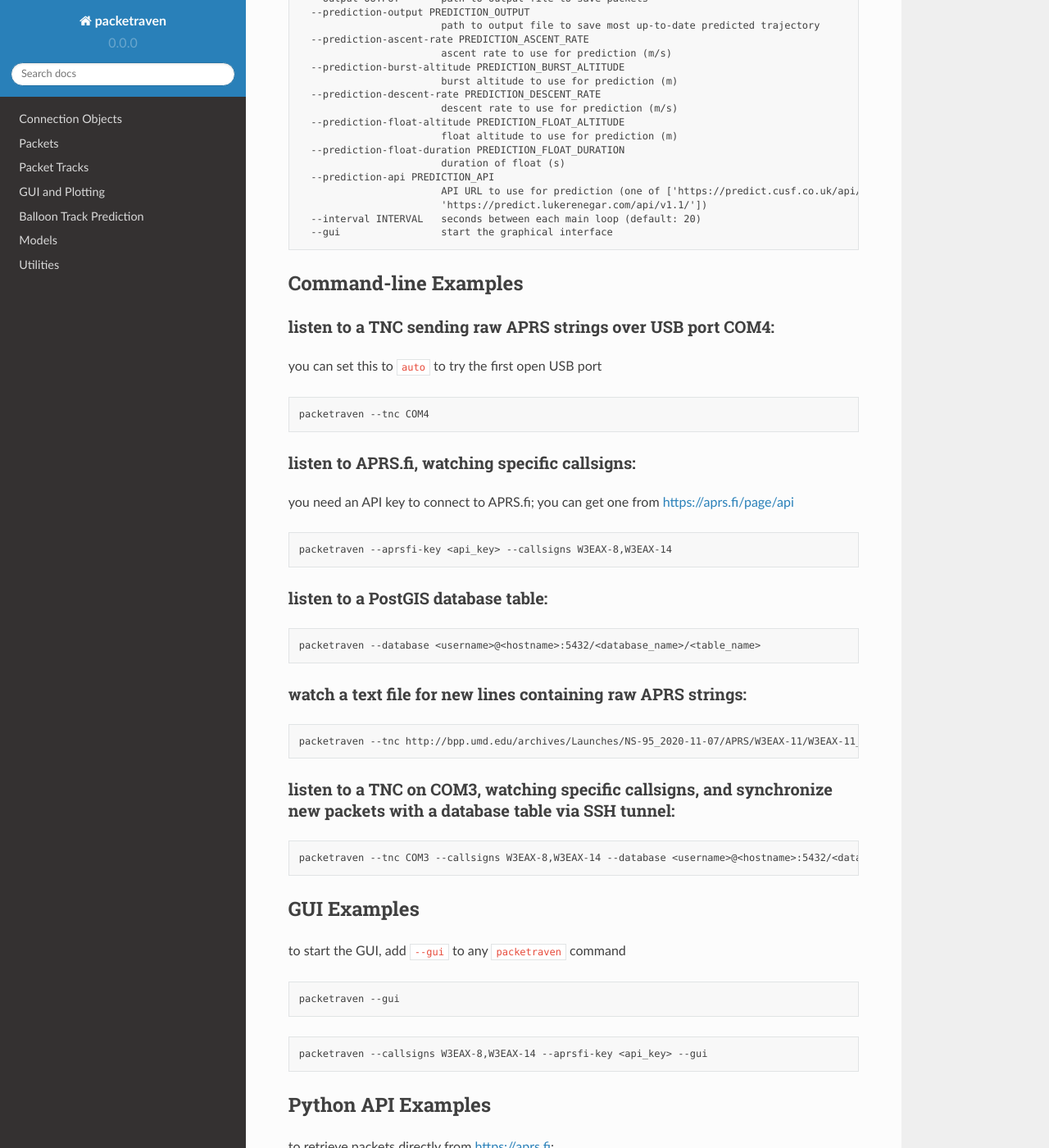
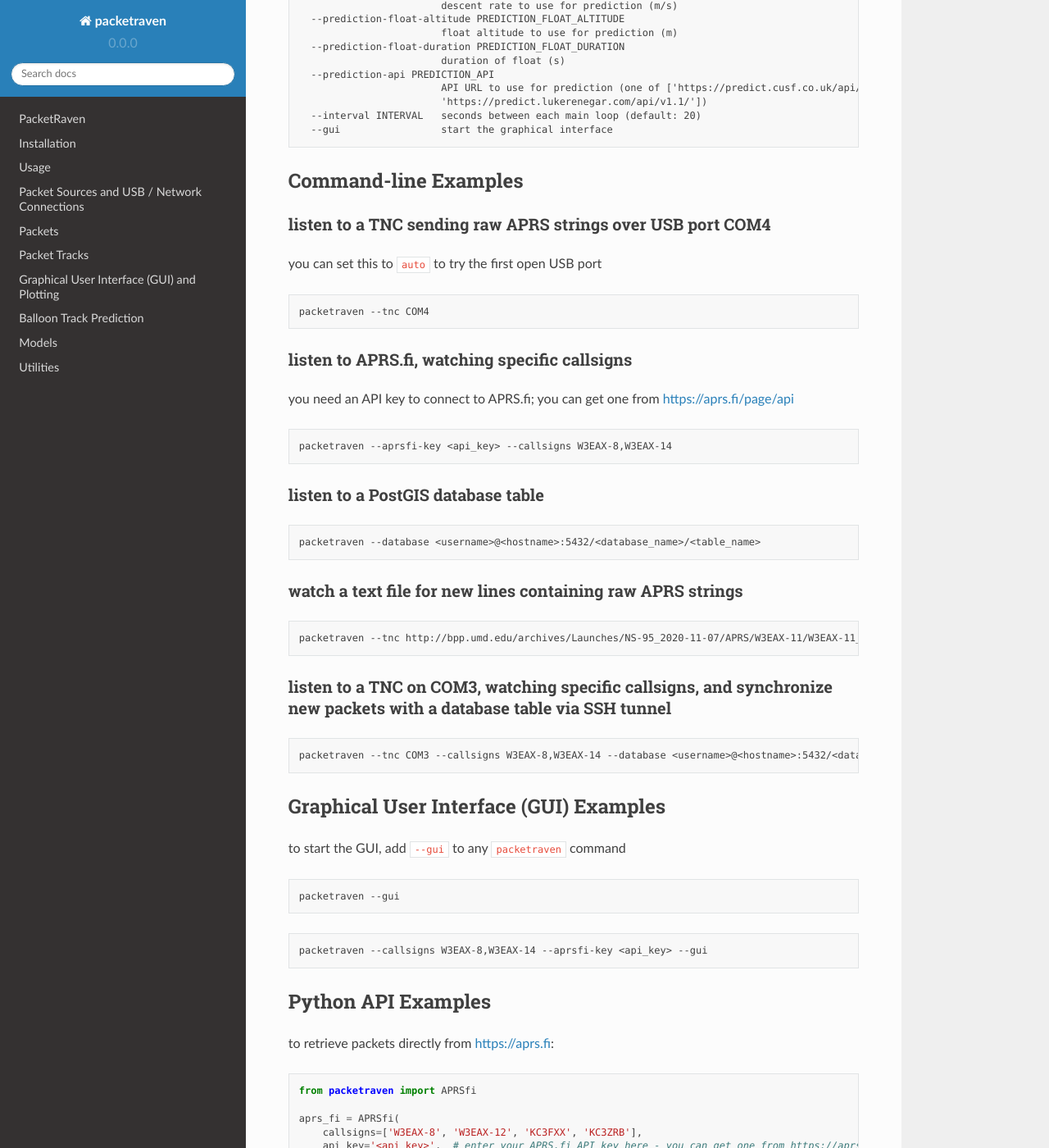
Before and after one commit to UMDBPP/PacketRaven, a Sphinx documentation site: the page built from docs/source/index.rst, in a window 1280 px wide and 1400 px high, scrolled down 1906 px. Shown: the whole window at 82% size. Built offline with Sphinx 7.4.7 and the Read the Docs theme 2.0.0, drawn with Linux system fonts in a browser that asks for light colours; the version number is read from the project's files by our own code; some of the changed text lies outside the part shown.

Commit message:
update README.md and fix code blocks as rendered by `m2r2`

````diff
--- a/README.md
+++ b/README.md
@@ -9,7 +9,7 @@
 
 PacketRaven is a dashboard built to track high-altitude balloon flights from their location telemetry.
 
-```bash
+```shell
 pip install packetraven
 ```
 
@@ -18,25 +18,25 @@
 0. install Python
    https://www.python.org/downloads/
 1. create a virtual environment so you don't pollute your system Python installation (or skip to step 3 if you don't care)
-   ```bash
+   ```
    pip install virtualenv
    virtualenv packetraven_env
    ```
 2. activate your new virtual environment
     - On Linux:
-   ```bash
+   ```
    source packetraven_env/bin/activate
    ```
     - On Windows native command prompt (`cmd`):
-   ```cmd
+   ```
    .\packetraven_env\Scripts\activate.bat
    ```
     - On Windows PowerShell:
-   ```cmd
+   ```
    .\packetraven_env\Scripts\activate.ps1
    ```
 3. install `packetraven`
-   ```bash
+   ```
    pip install packetraven
    ```
 
@@ -88,49 +88,49 @@
 
 ## Command-line Examples
 
-#### listen to a TNC sending raw APRS strings over USB port COM4:
+#### listen to a TNC sending raw APRS strings over USB port COM4
 
 you can set this to `auto` to try the first open USB port
 
-```bash
+```shell
 packetraven --tnc COM4
 ```
 
-#### listen to APRS.fi, watching specific callsigns:
+#### listen to APRS.fi, watching specific callsigns
 
 you need an API key to connect to APRS.fi; you can get one from https://aprs.fi/page/api
 
-```bash
+```shell
 packetraven --aprsfi-key <api_key> --callsigns W3EAX-8,W3EAX-14
 ```
 
-#### listen to a PostGIS database table:
+#### listen to a PostGIS database table
 
-```bash
+```shell
 packetraven --database <username>@<hostname>:5432/<database_name>/<table_name>
 ```
 
-#### watch a text file for new lines containing raw APRS strings:
+#### watch a text file for new lines containing raw APRS strings
 
-```bash
+```shell
 packetraven --tnc http://bpp.umd.edu/archives/Launches/NS-95_2020-11-07/APRS/W3EAX-11/W3EAX-11_raw_NS95.txt
 ```
 
-#### listen to a TNC on COM3, watching specific callsigns, and synchronize new packets with a database table via SSH tunnel:
+#### listen to a TNC on COM3, watching specific callsigns, and synchronize new packets with a database table via SSH tunnel
 
-```bash
+```shell
 packetraven --tnc COM3 --callsigns W3EAX-8,W3EAX-14 --database <username>@<hostname>:5432/<database_name>/<table_name> --tunnel <ssh_username>@<hostname>:22
 ```
 
-## GUI Examples
+## Graphical User Interface (GUI) Examples
 
 to start the GUI, add `--gui` to any `packetraven` command
 
-```bash
+```shell
 packetraven --gui
 ```
 
-```bash
+```shell
 packetraven --callsigns W3EAX-8,W3EAX-14 --aprsfi-key <api_key> --gui
 ```
 
--- a/docs/source/packetraven.connections.rst
+++ b/docs/source/packetraven.connections.rst
@@ -1,32 +1,32 @@
-Connection Objects
-==================
+Packet Sources and USB / Network Connections
+============================================
 
-packetraven.connections.serial
-------------------------------
+serial (USB) connections
+------------------------
 
 .. automodule:: packetraven.connections.serial
    :members:
    :undoc-members:
    :show-inheritance:
 
-packetraven.connections.internet
---------------------------------
+network connections
+-------------------
 
 .. automodule:: packetraven.connections.internet
    :members:
    :undoc-members:
    :show-inheritance:
 
-packetraven.connections.file
-----------------------------
+file watchers
+-------------
 
 .. automodule:: packetraven.connections.file
    :members:
    :undoc-members:
    :show-inheritance:
 
-packetraven.connections.base
-----------------------------
+abstract classes
+----------------
 
 .. automodule:: packetraven.connections.base
    :members:
--- a/docs/source/packetraven.gui.rst
+++ b/docs/source/packetraven.gui.rst
@@ -1,16 +1,16 @@
-GUI and Plotting
-================
+Graphical User Interface (GUI) and Plotting
+===========================================
 
-packetraven.gui.base
---------------------
+graphical user interface (GUI)
+------------------------------
 
 .. automodule:: packetraven.gui.base
    :members:
    :undoc-members:
    :show-inheritance:
 
-packetraven.gui.plotting
-------------------------
+plotting
+--------
 
 .. automodule:: packetraven.gui.plotting
    :members:
--- a/docs/source/packetraven.packets.rst
+++ b/docs/source/packetraven.packets.rst
@@ -1,16 +1,16 @@
 Packets
 =======
 
-packetraven.packets.base
-------------------------
+packets
+-------
 
 .. automodule:: packetraven.packets.base
    :members:
    :undoc-members:
    :show-inheritance:
 
-packetraven.packets.parsing
----------------------------
+packet parsing
+--------------
 
 .. automodule:: packetraven.packets.parsing
    :members:
--- /dev/null
+++ b/docs/source/readme.rst
@@ -0,0 +1 @@
+.. mdinclude:: ../../README.md
--- a/setup.py
+++ b/setup.py
@@ -51,7 +51,7 @@
             required_package
             for required_package in required_packages
             if re.split('<|<=|==|>=|>', required_package)[0].lower()
-               not in installed_packages()
+            not in installed_packages()
         ]
 
 
````
Also changed, not shown: docs/source/index.rst (+4 -3 lines), docs/source/packetraven.packets.tracks.rst (+6 -6 lines), 1 other file.
